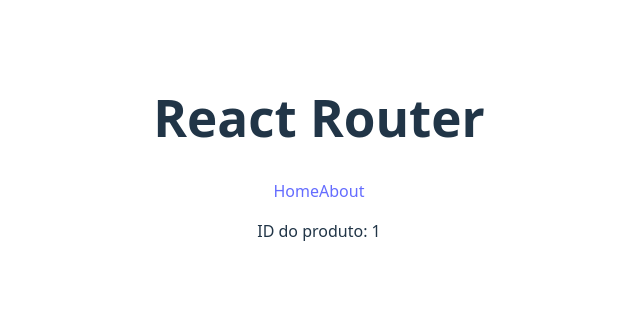
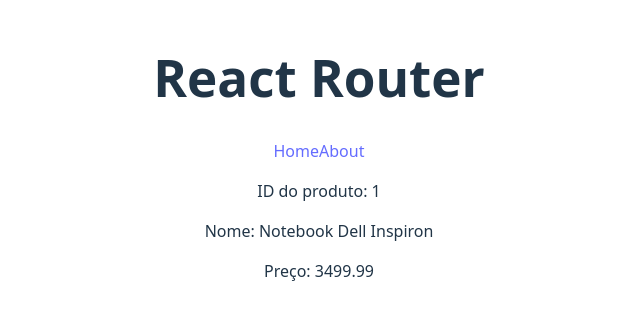
Before and after one commit to theselegadev/react-js, a React (Vite) app in the folder 8_REACT_ROUTER/: page /products/1 in a window 1280 px wide. Shown: the part 243-562 px from the top of the page, without its empty margins (321-961 px from the left). Built offline with nearby package versions, Linux system fonts and the light colour scheme; data requests are answered from the project's data file.

Commit message:
carregando dados dinâmicamente

```diff
--- a/8_REACT_ROUTER/src/pages/Product.jsx
+++ b/8_REACT_ROUTER/src/pages/Product.jsx
@@ -1,11 +1,27 @@
 import { useParams } from "react-router-dom"
+import { useFetch } from "../hooks/useFetch"
+import { useEffect, useState } from "react"
 
 const Product = () => {
     const {id} = useParams()
+    const url = `http://localhost:3000/products/${id}`
+    const [data,setData] = useState("")
+
+    useEffect(()=>{
+        const requestApi = async () => {
+            const response = await fetch(url)
+            const responseJson = await response.json()
+            setData(responseJson)
+        }
+
+        requestApi()
+    },[])
 
   return (
     <>
         <p>ID do produto: {id}</p>
+        <p>Nome: {data.name}</p>
+        <p>Preço: {data.price}</p>
     </>
   )
 }
```
